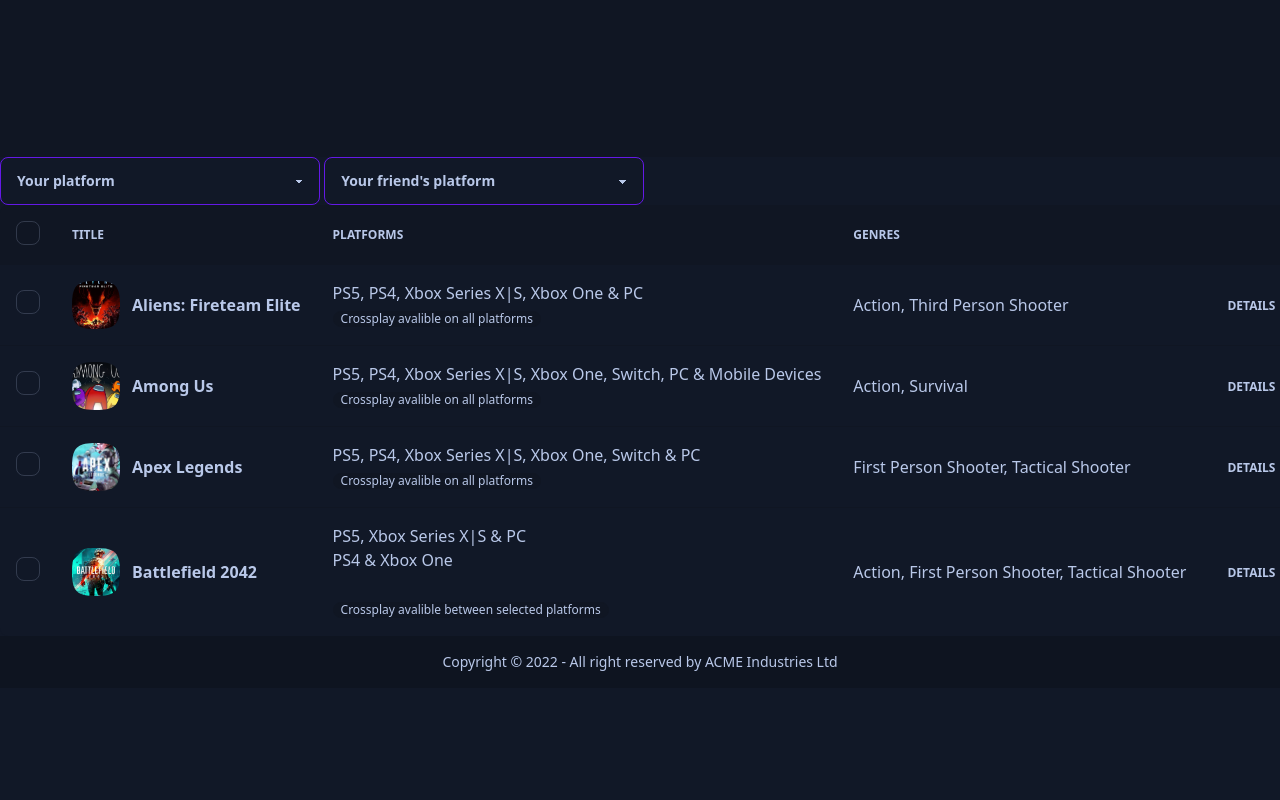
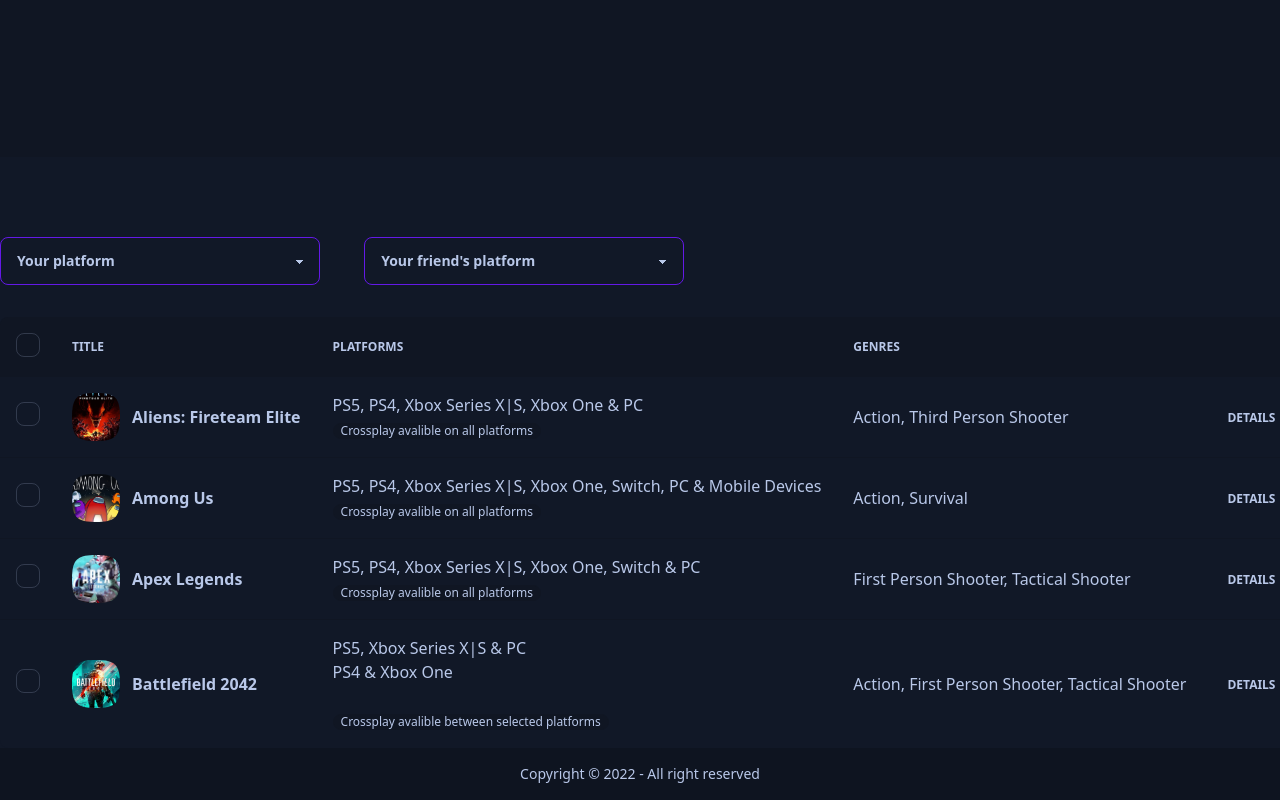
Before and after one commit to CirnoNya/Crossplay.Zone, a plain HTML site: page index.html in a window 1280 px wide. Shown: the part 707-1507 px from the top of the page. Before the commit the page ends 1395 px from the top, so only its background shows below. Drawn offline with Linux system fonts and the light colour scheme.

Commit message:
немного подправил отступы

```diff
--- a/index.html
+++ b/index.html
@@ -80,7 +80,7 @@
         </div>
       </div>
     </section>
-    <section class="heroSection">
+    <section class="heroSection mb-20">
       <div class="hero min-h-screen bg-base-200">
         <div class="hero-content text-center">
           <div class="max-w-md">
@@ -93,7 +93,7 @@
         </div>
       </div>
     </section>
-    <section class="selectGame">
+    <section class="selectGame mb-8 space-x-10">
       <select class="select select-primary w-full max-w-xs">
         <option disabled selected>Your platform</option>
         <option>Playstation</option>
@@ -270,7 +270,7 @@
     </section>
     <footer class="footer footer-center p-4 bg-base-300 text-base-content">
       <div>
-        <p>Copyright © 2022 - All right reserved by ACME Industries Ltd</p>
+        <p>Copyright © 2022 - All right reserved</p>
       </div>
     </footer>
   </body>
```
Also changed, not shown: tailwind/output.css.
